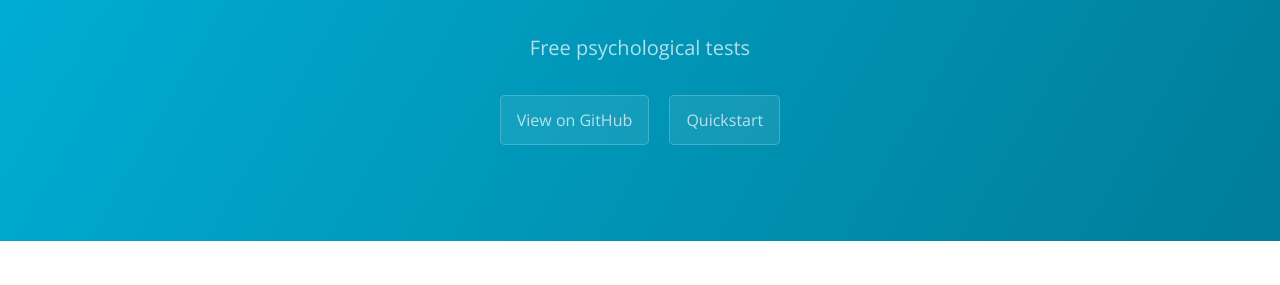
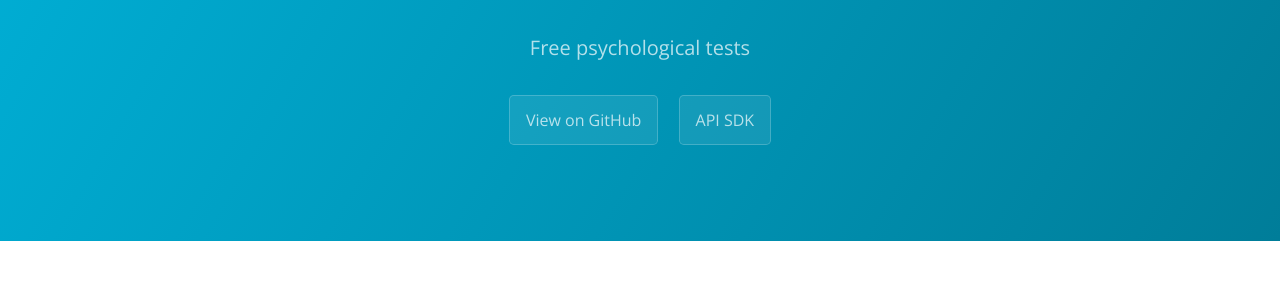
Before and after one commit to 123test/123test.github.io, a Jekyll site: the page built from available-products.md, in a window 1280 px wide. Shown: the part 142-427 px from the top of the page. Built offline with Jekyll 4.4.1, drawn with Linux system fonts in a browser that asks for light colours.

Commit message:
Update index

```diff
--- a/_includes/page-header.html
+++ b/_includes/page-header.html
@@ -1,6 +1,6 @@
 <section class="page-header">
   <h1 class="project-name"><a href="{{ site.baseurl }}">{{ site.title }}</a></h1>
   <h2 class="project-tagline">{{ site.tagline }}</h2>
-  <a href="https://github.com/123test/api-sdk" class="btn">View on GitHub</a>
-  <a href="js" class="btn">Quickstart</a>
+  <a href="https://github.com/123test" class="btn">View on GitHub</a>
+  <a href="https://github.com/123test/api-sdk" class="btn">API SDK</a>
 </section>
```
Also changed, not shown: index.md (+0 -2 lines).
